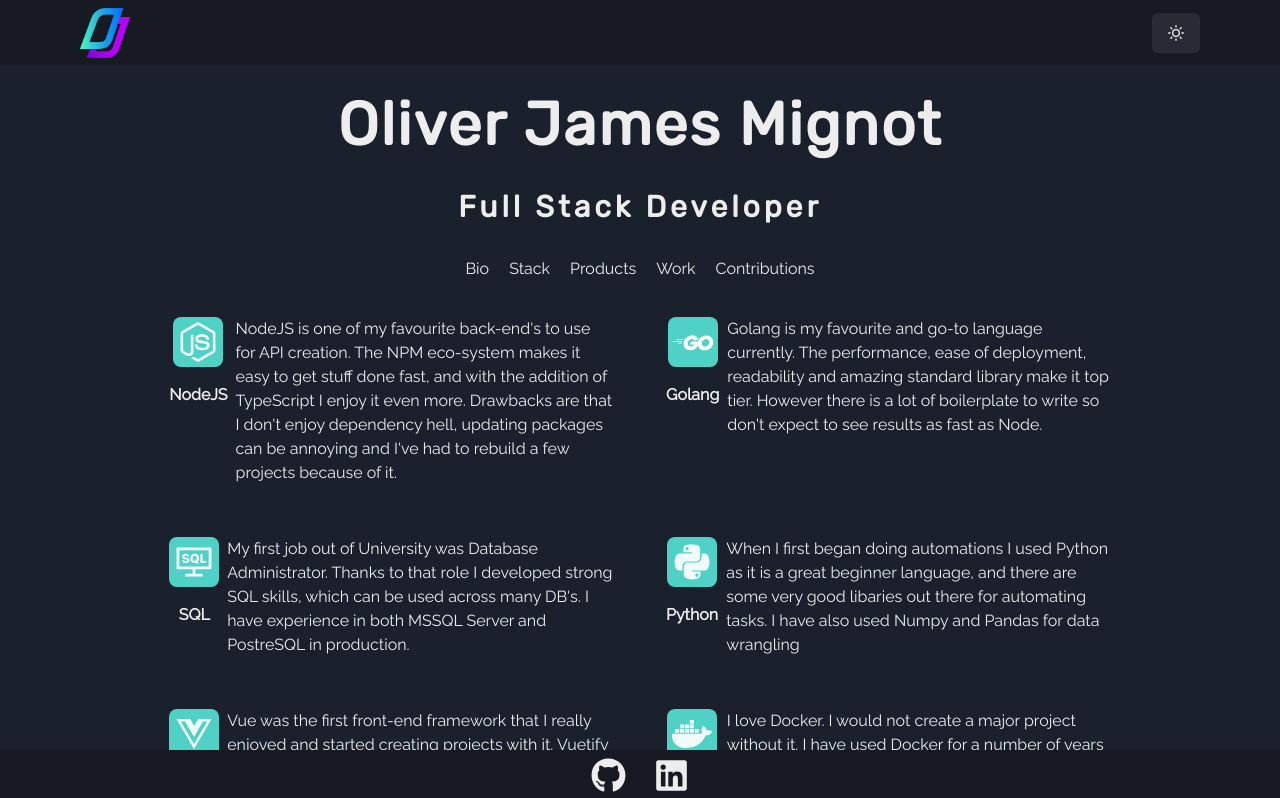
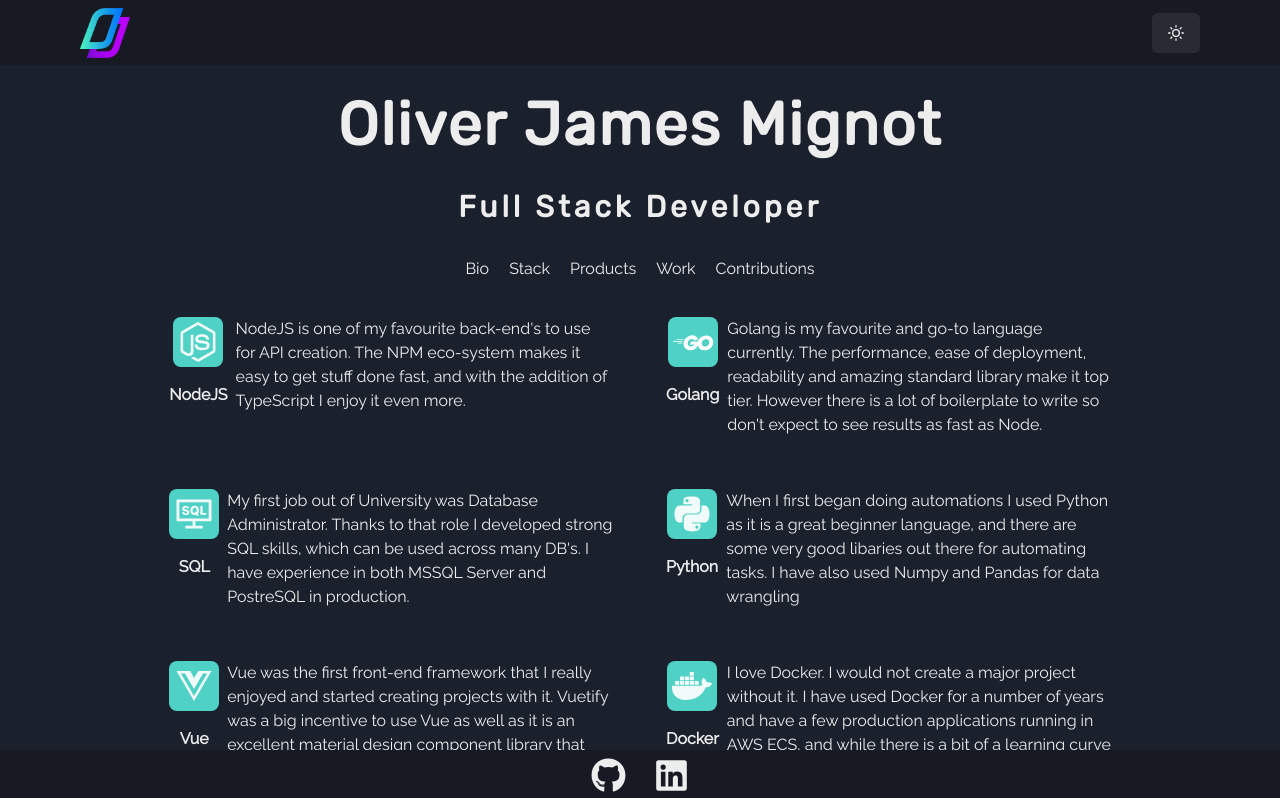
Before and after one commit to Ol1BoT/oliverjamesdev, a Next.js app: page /stack in a window 1280 px wide. Shown: the top 798 px of the page. Built offline with nearby package versions, Linux system fonts and the light colour scheme.

Commit message:
update node stack description

```diff
--- a/pages/stack.tsx
+++ b/pages/stack.tsx
@@ -15,8 +15,7 @@ import GoIcon from "../components/GoIcon";
 const tech = [
   {
     name: "NodeJS",
-    description: `NodeJS is one of my favourite back-end's to use for API creation. The NPM eco-system makes it easy to get stuff done fast, and with the addition of TypeScript I enjoy it even more.
-			Drawbacks are that I don't enjoy dependency hell, updating packages can be annoying and I've had to rebuild a few projects because of it.`,
+    description: `NodeJS is one of my favourite back-end's to use for API creation. The NPM eco-system makes it easy to get stuff done fast, and with the addition of TypeScript I enjoy it even more.`,
     icon: FaNodeJs,
   },
   {
```
